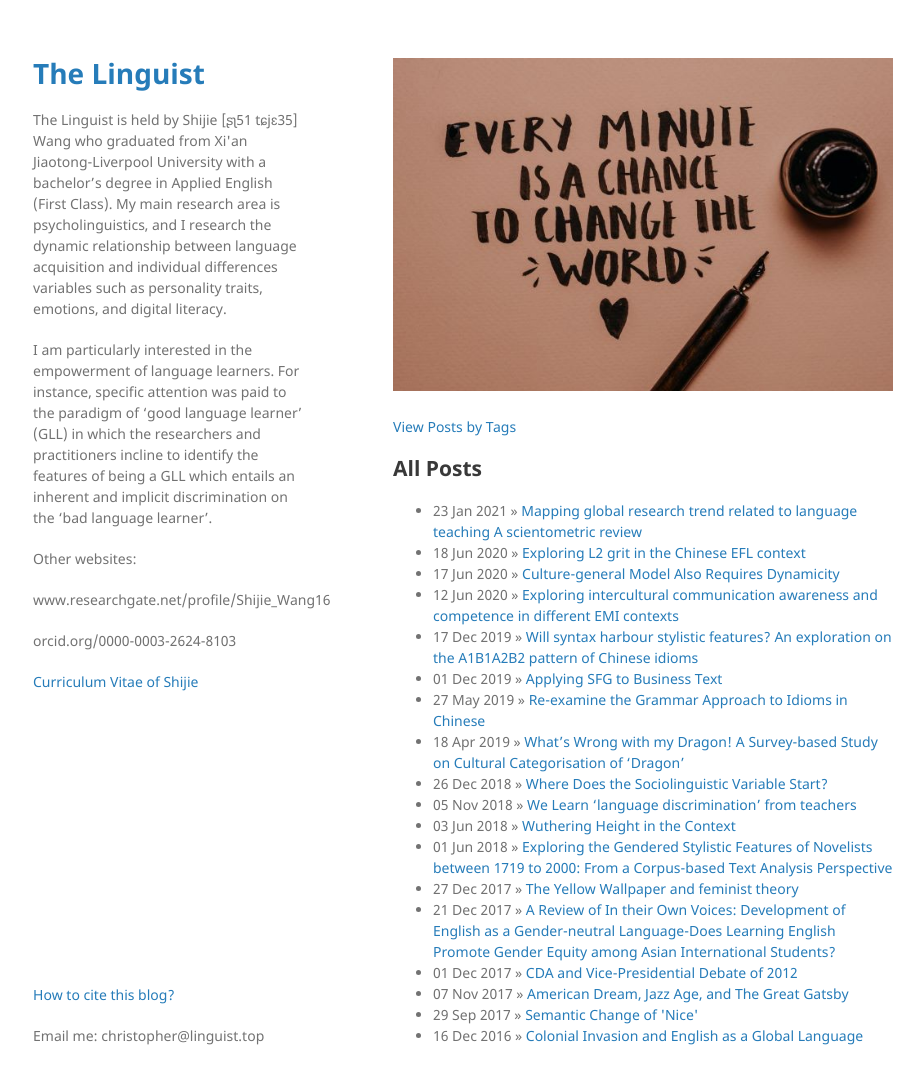
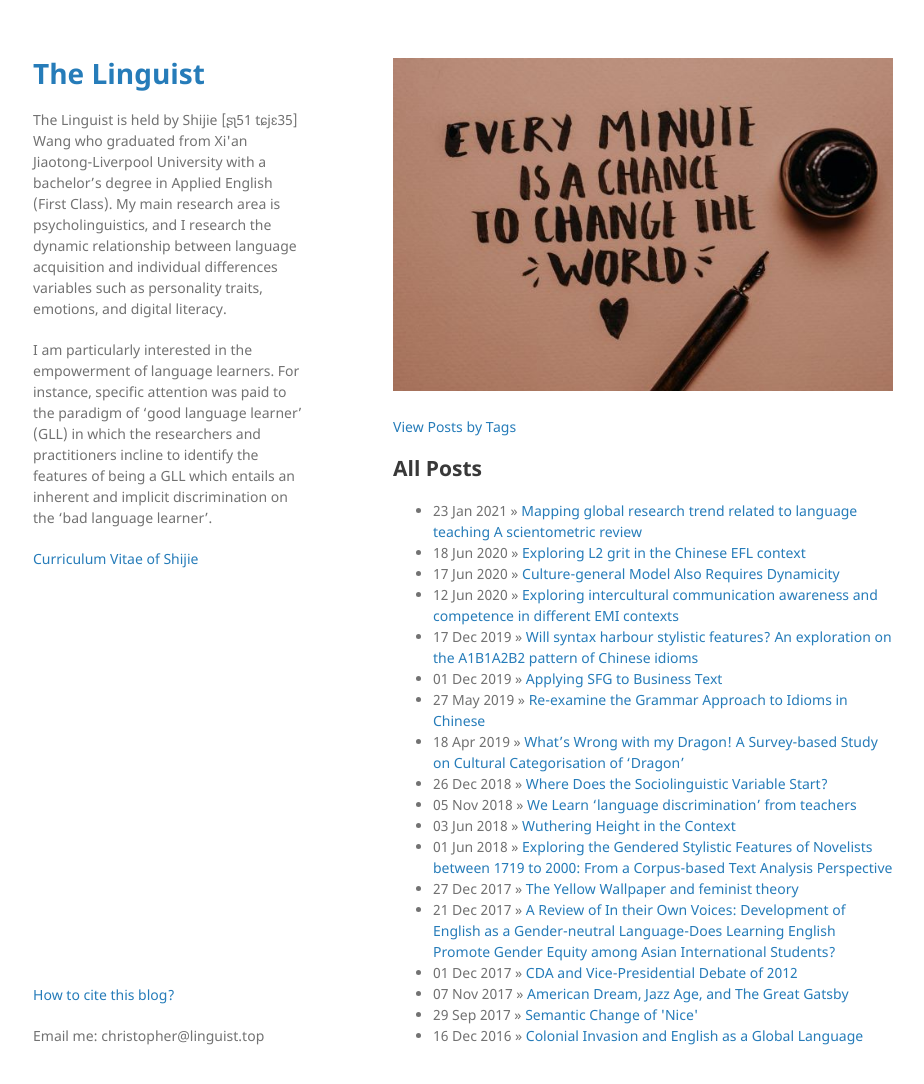
Before and after one commit to ChristopherTLAL/personal-blog, a Jekyll site: the page built from index.md, in a window 1280 px wide and 1116 px high. Shown: the top 1084 px of the window, without its empty margins (177-1101 px from the left). Built offline with Jekyll 4.4.1, drawn with Linux system fonts in a browser that asks for light colours; our own code applies the rules of GitHub Pages for plain Markdown files.

Commit message:
Update _config.yml

```diff
--- a/_config.yml
+++ b/_config.yml
@@ -1,3 +1,3 @@
 theme: jekyll-theme-minimal
 title: The Linguist
-description: "The Linguist is held by Shijie [ʂʅ51 tɕjɛ35] Wang who graduated from Xi'an Jiaotong-Liverpool University with a bachelor’s degree in Applied English (First Class). My main research area is psycholinguistics, and I research the dynamic relationship between language acquisition and individual differences variables such as personality traits, emotions, and digital literacy.<p>I am particularly interested in the empowerment of language learners. For instance, specific attention was paid to the paradigm of ‘good language learner’ (GLL) in which the researchers and practitioners incline to identify the features of being a GLL which entails an inherent and implicit discrimination on the ‘bad language learner’.</p><p>Other websites:</p><p>www.researchgate.net/profile/Shijie_Wang16</p><p>orcid.org/0000-0003-2624-8103</p>"
+description: "The Linguist is held by Shijie [ʂʅ51 tɕjɛ35] Wang who graduated from Xi'an Jiaotong-Liverpool University with a bachelor’s degree in Applied English (First Class). My main research area is psycholinguistics, and I research the dynamic relationship between language acquisition and individual differences variables such as personality traits, emotions, and digital literacy.<p>I am particularly interested in the empowerment of language learners. For instance, specific attention was paid to the paradigm of ‘good language learner’ (GLL) in which the researchers and practitioners incline to identify the features of being a GLL which entails an inherent and implicit discrimination on the ‘bad language learner’.</p>"
```
